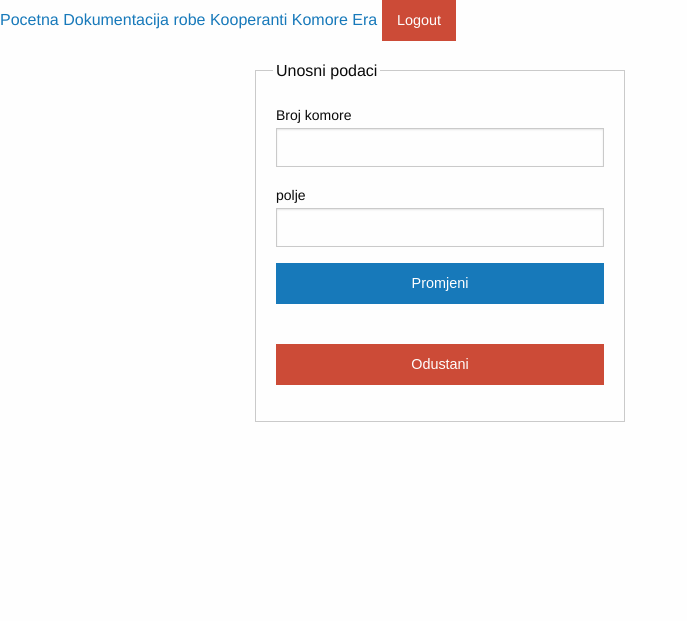
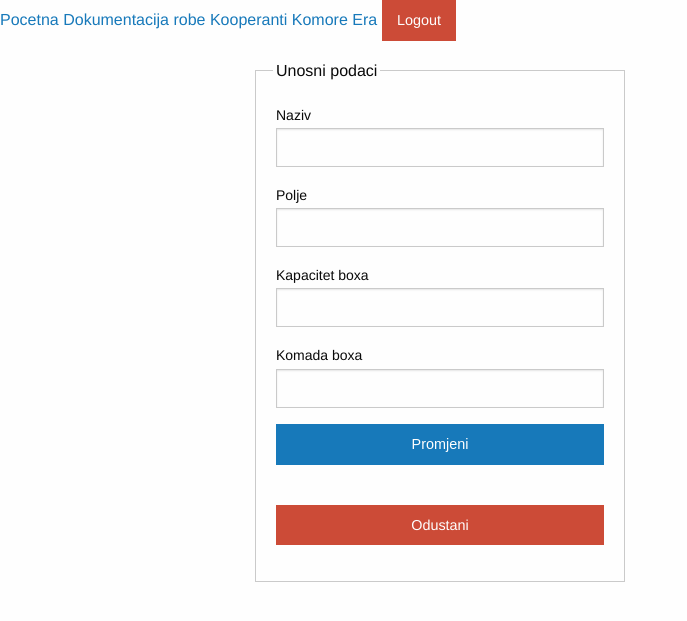
Before and after one commit to IvanNovak92/Ljetni-rad, a PHP site: page /privatno/komora/promjenaKomora.php in a window 1280 px wide. Shown: the top 621 px of the page, without its empty margins (0-687 px from the left). Run offline with PHP 8.4, Linux system fonts and the light colour scheme; the visitor is signed in with stand-in values (Sample User, id 1); data that the repository does not hold is empty.

Commit message:
Add files via upload

```diff
--- a/privatno/komora/promjenaKomora.php
+++ b/privatno/komora/promjenaKomora.php
@@ -16,8 +16,10 @@ if(isset($_POST["sifra"])){
 		$uvjet=$_POST["uvjet"];
 		unset($_POST["uvjet"]);
 	}
-	$izraz=$veza->prepare("update komora set broj_komore=:broj_komore,
-							polje=:polje where sifra=:sifra");
+	$izraz=$veza->prepare("update komora set naziv=:naziv,
+							polje=:polje,
+							kapacitet_boxeva=:kapacitet_boxeva,
+							komad_box=:komad_box where sifra=:sifra");
 	$izraz->execute($_POST);
 
 	header("location: index.php?uvjet=" . $uvjet);
@@ -39,11 +41,27 @@ if(isset($_POST["sifra"])){
 								<fieldset class="fieldset">
 									<legend>Unosni podaci</legend>
 
-									<label id="broj_komore" for="broj_komore">Broj komore</label>
-									<input 	name="broj_komore" id="broj_komore" value="<?php echo $komora->broj_komore; ?>" type="number" />
+									<label id="naziv" for="naziv">Naziv</label>
+									<input 	name="naziv" id="naziv"
+									value="<?php echo $komora->naziv; ?>"
+									 type="text" />
 
-									<label id="polje" for="polje">polje</label>
-									<input 	name="polje" id="polje" value="<?php echo $komora->polje; ?>" type="text" />
+									<label id="polje" for="polje">Polje</label>
+									<input 	name="polje" id="polje"
+									value="<?php echo $komora->polje; ?>"
+									type="text" />
+
+									<label id="kapacitet_boxeva"
+									for="kapacitet_boxeva">Kapacitet boxa</label>
+									<input 	name="kapacitet_boxeva" id="kapacitet_boxeva"
+									value="<?php echo $komora->kapacitet_boxeva; ?>"
+									type="number"/>
+
+									<label id="komad_box"
+									for="komad_box">Komada boxa</label>
+									<input 	name="komad_box" id="komad_box"
+									value="<?php echo $komora->komad_box; ?>"
+									type="number"/>
 
 
 
@@ -52,14 +70,16 @@ if(isset($_POST["sifra"])){
 
 				<input type="submit" class="succes button expanded" value="Promjeni"/>
 							<br />
-							<input type="hidden" name="sifra" value="<?php echo $komora->sifra; ?>" />
+							<input type="hidden" name="sifra"
+							value="<?php echo $komora->sifra; ?>" />
+
 							<?php if(isset($_GET["uvjet"])):?>
-							<input type="hidden" name="uvjet" value="<?php echo $komora->uvjet; ?>" />
+							<input type="hidden" name="uvjet"
+							value="<?php echo $komora->uvjet; ?>" />
 
 							<?php endif;?>
 
-				<input name="odustani" type="submit" class="alert button expanded" value="Odustani"/>
-
+					<a href="index.php" class="alert button expanded">Odustani</a>
 			</div>
 		</div>
 		</form>
```
Also changed, not shown: privatno/komora/index.php (+14 -6 lines), privatno/komora/unosKomora.php (+20 -14 lines).
